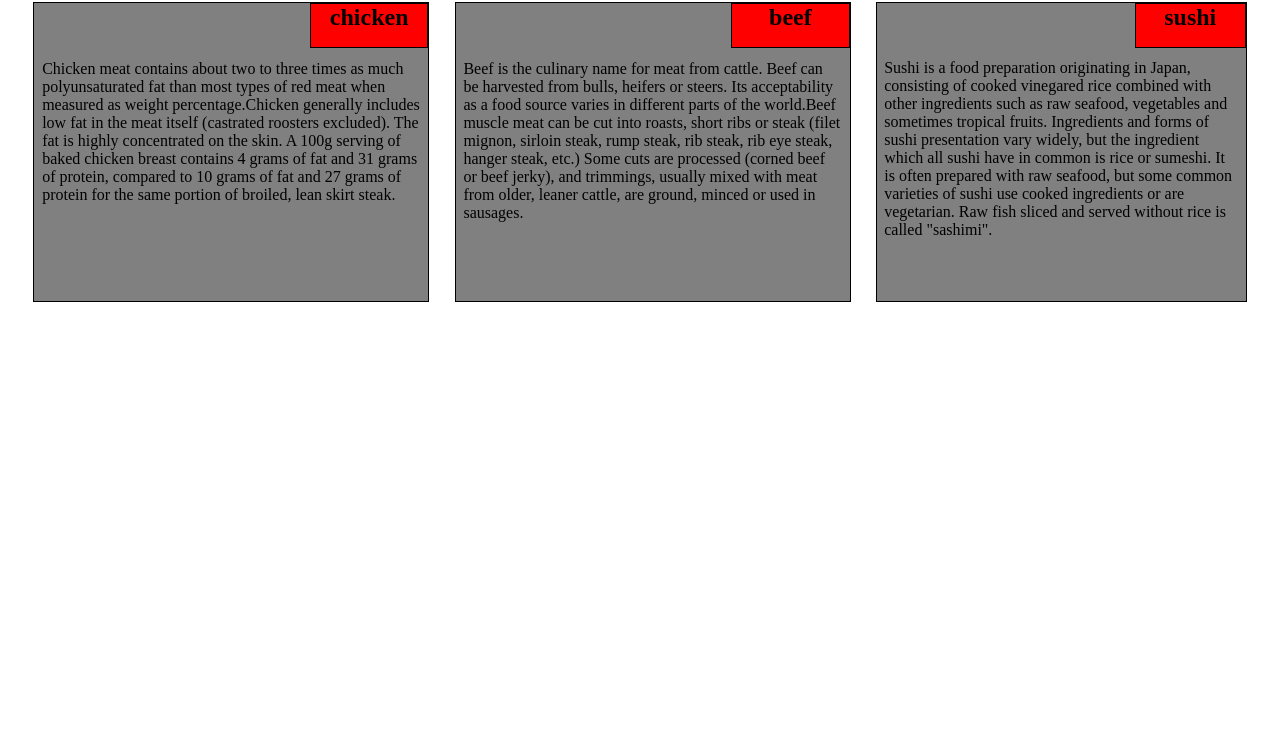
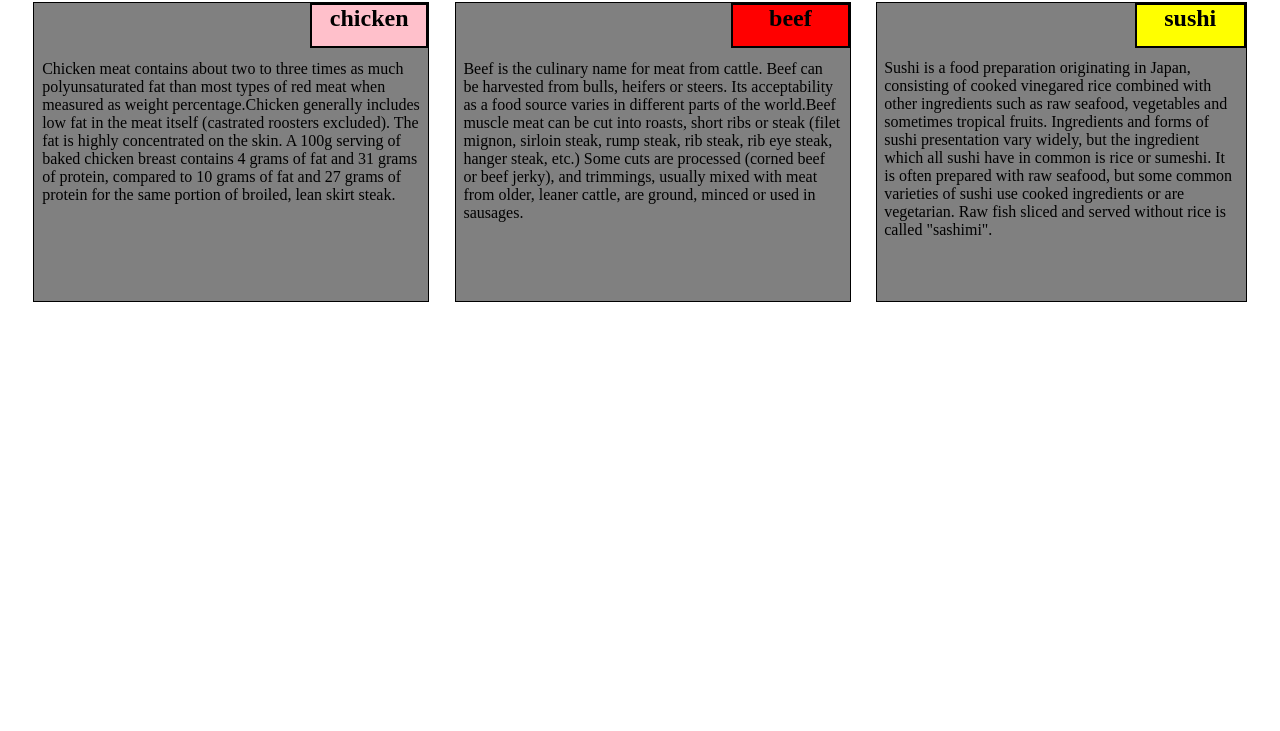
Before and after one commit to eugeneyctsai0208/coursera-course-assignments, a plain HTML site: page module-2/module2assignment.html in a window 1280 px wide. Shown: the part 69-800 px from the top of the page. Drawn offline with Linux system fonts and the light colour scheme.

Commit message:
modified a few problems

```diff
--- a/module-2/module2assignment.html
+++ b/module-2/module2assignment.html
@@ -11,19 +11,19 @@
 	<div class="row">
 		<div class="col-lg col-md col-sm">
 			<div class="test">
-				<h2 align="center"> chicken </h2>
+				<h2 class ="chicken" align="center"> chicken </h2>
 				<p>Chicken meat contains about two to three times as much polyunsaturated fat than most types of red meat when measured as weight percentage.Chicken generally includes low fat in the meat itself (castrated roosters excluded). The fat is highly concentrated on the skin. A 100g serving of baked chicken breast contains 4 grams of fat and 31 grams of protein, compared to 10 grams of fat and 27 grams of protein for the same portion of broiled, lean skirt steak.</p>
 			</div>
 		</div>
 		<div class="col-lg col-md col-sm">
 			<div class="test">
-				<h2 align="center"> beef </h2>
+				<h2 class="beef" align="center"> beef </h2>
 				<p>Beef is the culinary name for meat from cattle. Beef can be harvested from bulls, heifers or steers. Its acceptability as a food source varies in different parts of the world.Beef muscle meat can be cut into roasts, short ribs or steak (filet mignon, sirloin steak, rump steak, rib steak, rib eye steak, hanger steak, etc.) Some cuts are processed (corned beef or beef jerky), and trimmings, usually mixed with meat from older, leaner cattle, are ground, minced or used in sausages.</p>
 			</div>
 		</div>
 		<div class="col-lg-1 col-md-1 col-sm">
 			<div class="test">
-				<h2 align="center"> sushi </h2>
+				<h2 class="sushi" align="center"> sushi </h2>
 				<p>Sushi is a food preparation originating in Japan, consisting of cooked vinegared rice combined with other ingredients such as raw seafood, vegetables and sometimes tropical fruits. Ingredients and forms of sushi presentation vary widely, but the ingredient which all sushi have in common is rice or sumeshi. It is often prepared with raw seafood, but some common varieties of sushi use cooked ingredients or are vegetarian. Raw fish sliced and served without rice is called "sashimi".</p>
 			</div>
 		</div>
--- a/module-2/styles.css
+++ b/module-2/styles.css
@@ -7,9 +7,9 @@ h1{
 		left: 40%;
 }
 h2{
-		border: 1px solid black;
+		border: 2px solid black;
 		position: relative;
-		background: red 100%;
+
 		margin: 0px;
 		left: 70%;
 		width: 30%;
@@ -66,3 +66,12 @@ p {
 		background-color: gray;
 		height: 300px;
 }
+.chicken{
+	background: pink 100%;
+}
+.beef{
+	background: red 100%;
+}
+.sushi{
+	background: yellow 100%;
+}
```
